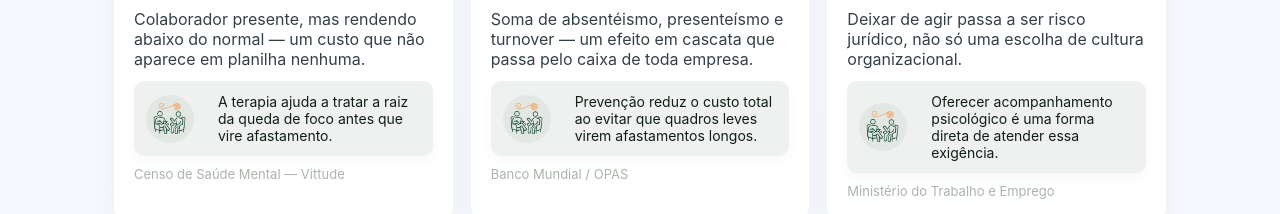
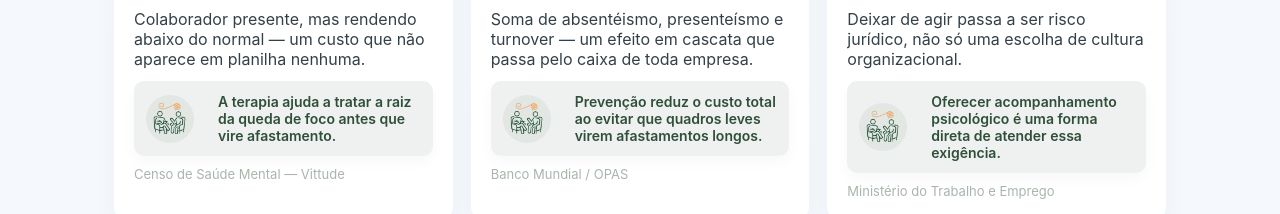
Before and after one commit to mariabarp/empresa_psico, a plain HTML site: page index.html in a window 1280 px wide. Shown: the part 1236-1450 px from the top of the page. Drawn offline with nearby package versions, Linux system fonts and the light colour scheme.

Commit message:
UI: aumentar contraste do texto na caixinha de destaque

```diff
--- a/styles.css
+++ b/styles.css
@@ -84,7 +84,7 @@ body{
 .stat-highlight{display:flex;align-items:center;gap:12px}
 .stat-highlight-icon{display:inline-flex;align-items:center;justify-content:center;width:48px;height:48px;border-radius:50%;background:rgba(47,79,58,0.06);flex:0 0 48px;margin-right:12px;padding:6px}
 .stat-highlight-icon img{width:36px;height:36px;object-fit:contain;border-radius:0;display:block}
-.stat-highlight-text{display:block}
+.stat-highlight-text{display:block;color:var(--accent-2);font-weight:600}
 .stats-note{font-style:italic;margin-top:20px;color:var(--muted)}
 
 @media (max-width:900px){
```
